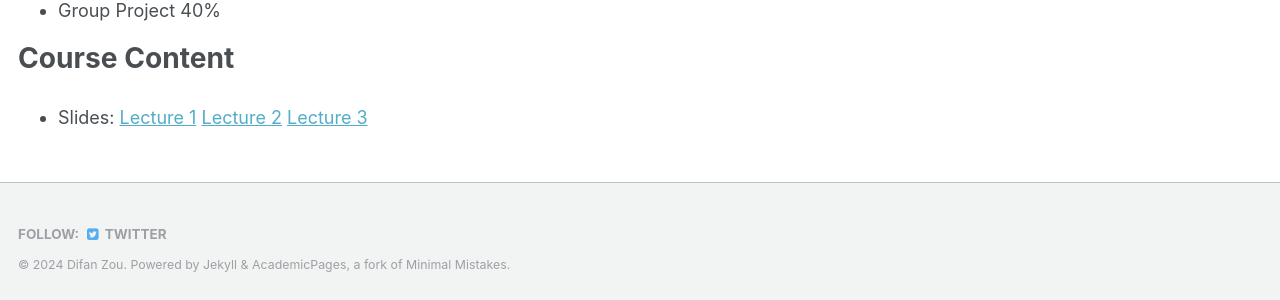
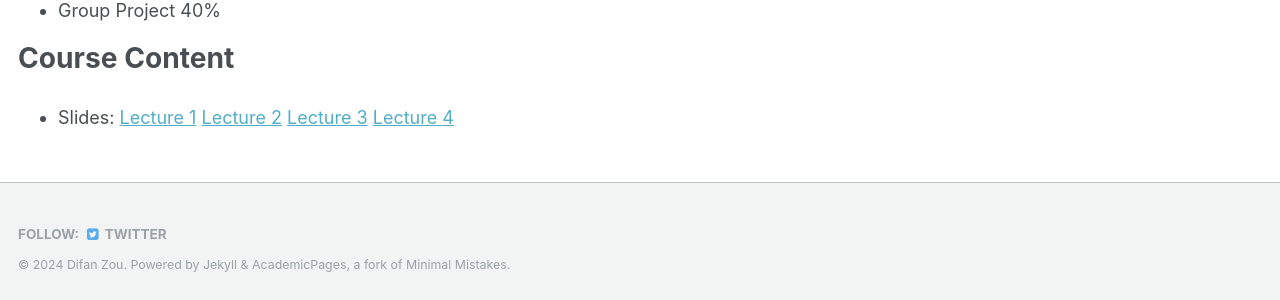
Before and after one commit to difanzou/difanzou.github.io, a Jekyll site: the page built from _teaching/2024-spring-teaching.md, in a window 1280 px wide. Shown: the part 937-1237 px from the top of the page. Built offline with Jekyll 4.4.1, drawn with Linux system fonts in a browser that asks for light colours.

Commit message:
update teaching

```diff
--- a/_teaching/2024-spring-teaching.md
+++ b/_teaching/2024-spring-teaching.md
@@ -29,4 +29,4 @@
 
 # Course Content
 
-* Slides: [Lecture 1](https://drive.google.com/file/d/1hP5tAuVmUKGRKSyd2c2UkYftfWs91Kgx/view?usp=sharing) [Lecture 2](https://drive.google.com/file/d/1PtYSWEH751qYY8XHmiJDM6YHtNLxmRwC/view?usp=sharing) [Lecture 3](https://drive.google.com/file/d/1h_Fy6M91yu6yWB_-Bf9lDDnGs5W_rTgh/view?usp=sharing)
+* Slides: [Lecture 1](https://drive.google.com/file/d/1hP5tAuVmUKGRKSyd2c2UkYftfWs91Kgx/view?usp=sharing) [Lecture 2](https://drive.google.com/file/d/1PtYSWEH751qYY8XHmiJDM6YHtNLxmRwC/view?usp=sharing) [Lecture 3](https://drive.google.com/file/d/1h_Fy6M91yu6yWB_-Bf9lDDnGs5W_rTgh/view?usp=sharing) [Lecture 4](https://drive.google.com/file/d/14pkzBu9KP2__IhWYIk38iMV_6bkwP_kK/view?usp=sharing)
```
